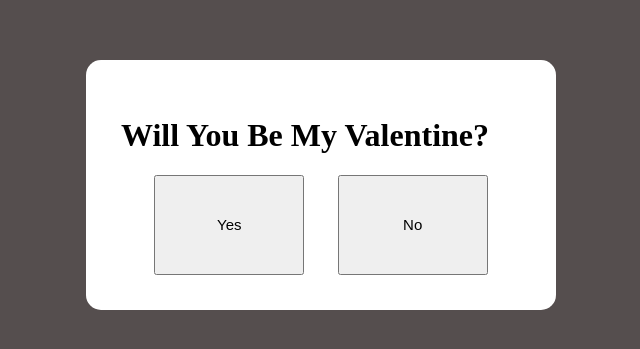
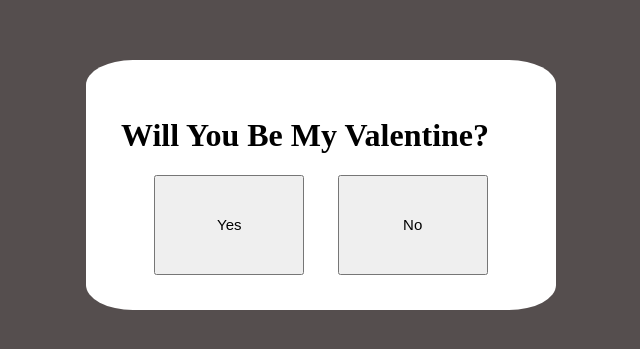
Before and after one commit to Annd1107/ANU, a plain HTML site: page index.html in a window 1280 px wide. Shown: the part 223-572 px from the top of the page, 319-959 px from the left. Drawn offline with Linux system fonts and the light colour scheme.

Commit message:
Update style.css

```diff
--- a/style.css
+++ b/style.css
@@ -9,7 +9,7 @@ body{
     background-color: white;
     padding: 35px;
     width:400px;
-    border-radius:15px;
+    border-radius:10%;
 }
 h3{
     text-decoration: none;
```
